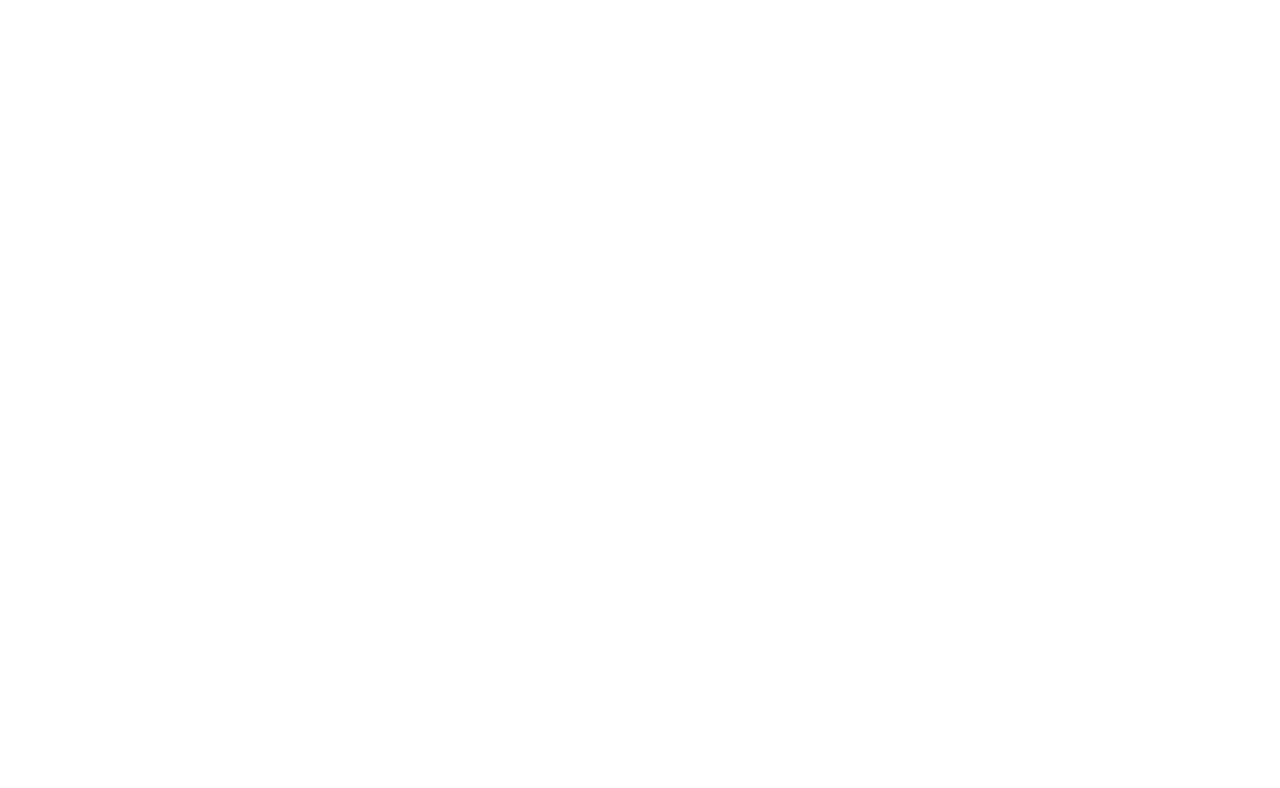
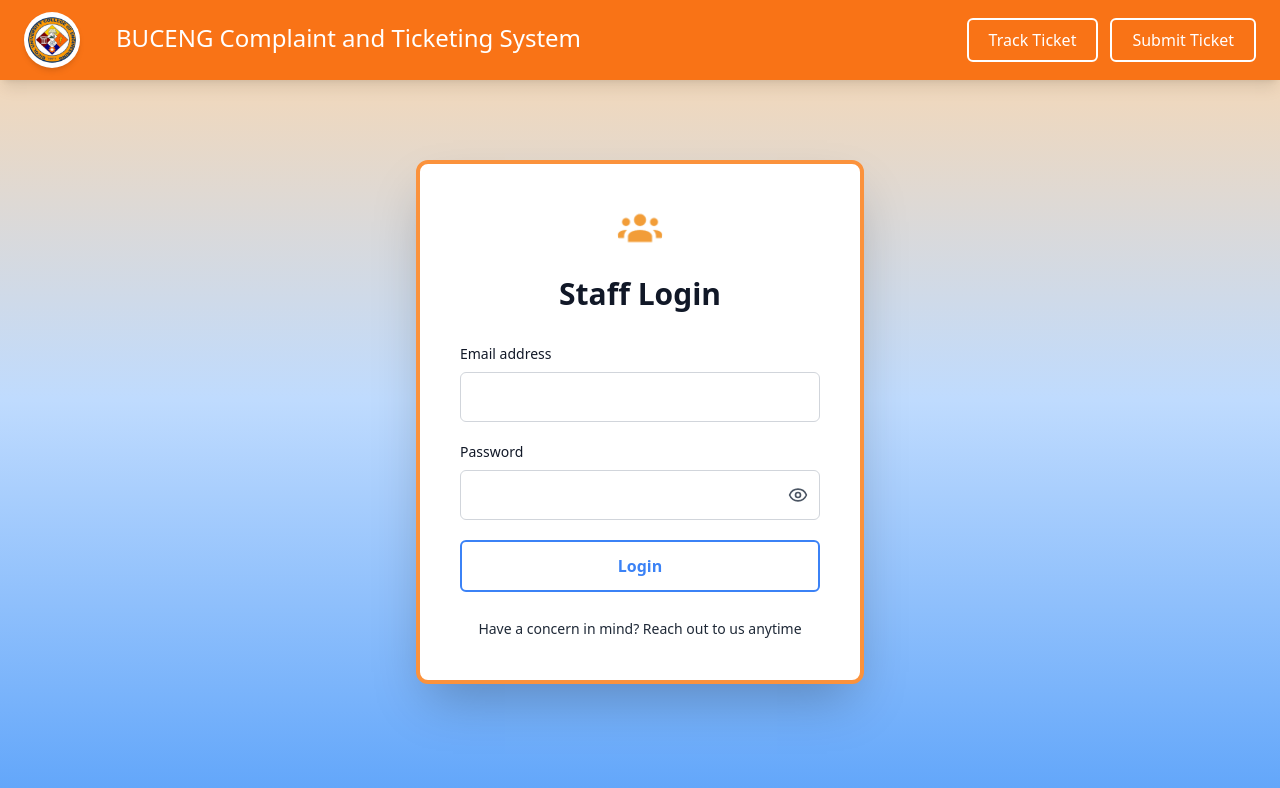
Before and after one commit to VincentNaje/ticketing-system-frontend, a React (Vite) app: page /staff-home in a window 1280 px wide. Before the commit this address had no page. Shown: the top 788 px of the page. Built offline with nearby package versions, Linux system fonts and the light colour scheme.

Commit message:
Added Staff Login

```diff
--- a/src/App.jsx
+++ b/src/App.jsx
@@ -4,6 +4,8 @@
 import StaffDashboard from './pages/staff/StaffDashboard';
 import HomePage from './pages/public/HomePage';
 import LoginPage from './pages/LoginPage';
+import Homepage_staff from './pages/public/Homepage_staff';
+
 
 function App() {
   return (
@@ -12,6 +14,7 @@
         <Route path="/login" element={<LoginPage />} />
         <Route path="/admin" element={<AdminDashboard />} />
         <Route path="/staff" element={<StaffDashboard />} />
+        <Route path="/staff-home" element={<Homepage_staff />} />
         <Route path="/" element={<HomePage />} />
       </Routes>
     </AuthProvider>
--- a/src/pages/public/HomePage.jsx
+++ b/src/pages/public/HomePage.jsx
@@ -1,7 +1,18 @@
 import React from 'react';
+import { useNavigate } from 'react-router-dom';
 import { User, ArrowRight } from 'lucide-react';
 
 const HomePage = () => {
+  const navigate = useNavigate();
+
+  const handleStaffLogin = () => {
+    navigate('/staff-home');
+  };
+
+  const handleTrackTicket = () => {
+    navigate('/track-ticket');
+  };
+
   return (
     <div className="min-h-screen bg-gradient-to-b from-pink-200 via-blue-200 to-blue-300">
 
@@ -11,20 +22,30 @@
         {/* Logo */}
         <div className="flex items-center">
           <div className="w-14 h-14 bg-white rounded-full flex items-center justify-center shadow-md">
+
             <img
               src="/src/assets/bucenglogo.png"
               alt="Logo"
               className="w-12 h-12 rounded-full object-cover"
             />
           </div>
+          <h6 className="px-6 text-2xl font-medium text-white mb-1">
+              BUCENG Complaint and Ticketing System
+          </h6>
         </div>
 
         {/* Right side buttons */}
         <div className="flex items-center gap-4">
-          <button className="px-4 py-2 border-2 border-white text-white rounded-md hover:bg-white/10 transition-colors font-medium">
+          <button
+            onClick={handleTrackTicket}
+            className="px-4 py-2 border-2 border-white text-white rounded-md hover:bg-white/10 transition-colors font-medium"
+          >
             Track ticket
           </button>
-          <button className="px-6 py-2 bg-white text-orange-600 rounded-md hover:bg-gray-100 transition-colors font-medium flex items-center gap-2 shadow-md">
+          <button
+            onClick={handleStaffLogin}
+            className="px-6 py-2 bg-white text-orange-600 rounded-md hover:bg-gray-100 transition-colors font-medium flex items-center gap-2 shadow-md"
+          >
             <User size={20} />
             Staff login
           </button>
--- /dev/null
+++ b/src/pages/public/Homepage_staff.jsx
@@ -0,0 +1,151 @@
+import React, { useState } from 'react';
+import { useNavigate } from 'react-router-dom';
+import { Users, Eye, EyeOff } from 'lucide-react';
+
+const Homepage_staff = () => {
+    const [email, setEmail] = useState('');
+    const [password, setPassword] = useState('');
+    const [showPassword, setShowPassword] = useState(false);
+    const navigate = useNavigate();
+
+    const handleLogin = (e) => {
+        e.preventDefault();
+        // Add your login logic here
+        console.log('Login attempted with:', { email, password });
+    };
+
+    const handleTrackTicket = () => {
+        navigate('/track-ticket');
+    };
+
+    const handleSubmitTicket = () => {
+        navigate('/submit-ticket');
+    };
+
+    const handleBackToHome = () => {
+        navigate('/');
+    };
+
+    return (
+        <div className="min-h-screen bg-gradient-to-b from-orange-200 via-blue-200 to-blue-400">
+            {/* Top Navigation Bar */}
+            <div className="bg-orange-500 px-6 py-3 flex items-center justify-between shadow-lg">
+                {/* Logo and Title */}
+                <div className="flex items-center gap-3">
+                    <div className="w-14 h-14 bg-white rounded-full flex items-center justify-center shadow-md">
+                        <img
+                            src="/src/assets/bucenglogo.png"
+                            alt="Logo"
+                            className="w-12 h-12 rounded-full object-cover"
+                        />
+                    </div>
+                    <h6 className="px-6 text-2xl font-medium text-white mb-1">
+                        BUCENG Complaint and Ticketing System
+                    </h6>
+                </div>
+
+                {/* Right side buttons */}
+                <div className="flex items-center gap-3">
+                    <button
+                        onClick={handleTrackTicket}
+                        className="px-5 py-2 border-2 border-white text-white rounded-md hover:bg-white hover:text-orange-500 transition-colors font-medium"
+                    >
+                        Track Ticket
+                    </button>
+                    <button
+                        onClick={handleSubmitTicket}
+                        className="px-5 py-2 border-2 border-white text-white rounded-md hover:bg-white hover:text-orange-500 transition-colors font-medium"
+                    >
+                        Submit Ticket
+                    </button>
+                </div>
+            </div>
+
+            {/* Main Content */}
+            <div className="flex justify-center items-center py-20 px-4">
+                <div className="bg-white rounded-xl shadow-2xl p-10 max-w-md w-full border-4 border-orange-400">
+                    {/* Icon */}
+                    <div className="flex justify-center mb-6">
+                        <div className="relative">
+                            <div className="flex items-end justify-center gap-1">
+                                <img
+                                    src="/src/assets/Staff.png"
+                                    alt="Logo"
+                                    className="w-12 h-12 rounded-full object-cover"
+                                />
+                            </div>
+                        </div>
+                    </div>
+
+                    {/* Title */}
+                    <h2 className="text-3xl font-bold text-center text-gray-900 mb-8">
+                        Staff Login
+                    </h2>
+
+                    {/* Form */}
+                    <form onSubmit={handleLogin} className="space-y-5">
+                        {/* Email Field */}
+                        <div>
+                            <label htmlFor="email" className="block text-sm font-medium text-gray-900 mb-2">
+                                Email address
+                            </label>
+                            <input
+                                type="email"
+                                id="email"
+                                value={email}
+                                onChange={(e) => setEmail(e.target.value)}
+                                className="w-full px-4 py-3 border border-gray-300 rounded-md focus:outline-none focus:ring-2 focus:ring-orange-400 focus:border-transparent"
+                                required
+                            />
+                        </div>
+
+                        {/* Password Field */}
+                        <div>
+                            <label htmlFor="password" className="block text-sm font-medium text-gray-900 mb-2">
+                                Password
+                            </label>
+                            <div className="relative">
+                                <input
+                                    type={showPassword ? 'text' : 'password'}
+                                    id="password"
+                                    value={password}
+                                    onChange={(e) => setPassword(e.target.value)}
+                                    className="w-full px-4 py-3 border border-gray-300 rounded-md focus:outline-none focus:ring-2 focus:ring-orange-400 focus:border-transparent pr-12"
+                                    required
+                                />
+                                <button
+                                    type="button"
+                                    onClick={() => setShowPassword(!showPassword)}
+                                    className="absolute right-3 top-1/2 -translate-y-1/2 text-gray-600 hover:text-orange-500 transition-colors"
+                                    aria-label={showPassword ? 'Hide password' : 'Show password'}
+                                >
+                                    {showPassword ? <EyeOff size={20} /> : <Eye size={20} />}
+                                </button>
+                            </div>
+                        </div>
+
+                        {/* Login Button */}
+                        <button
+                            type="submit"
+                            className="w-full mt-6 py-3 border-2 border-blue-500 text-blue-500 rounded-md hover:bg-blue-500 hover:text-white transition-colors font-semibold text-base"
+                        >
+                            Login
+                        </button>
+                    </form>
+
+                    {/* Footer Link */}
+                    <div className="mt-6 text-center">
+                        <button
+                            onClick={handleBackToHome}
+                            className="text-gray-800 text-sm hover:text-orange-500 hover:underline transition-colors"
+                        >
+                            Have a concern in mind? Reach out to us anytime
+                        </button>
+                    </div>
+                </div>
+            </div>
+        </div>
+    );
+};
+
+export default Homepage_staff;
```
Also changed, not shown: src/assets/Staff.png (added).
